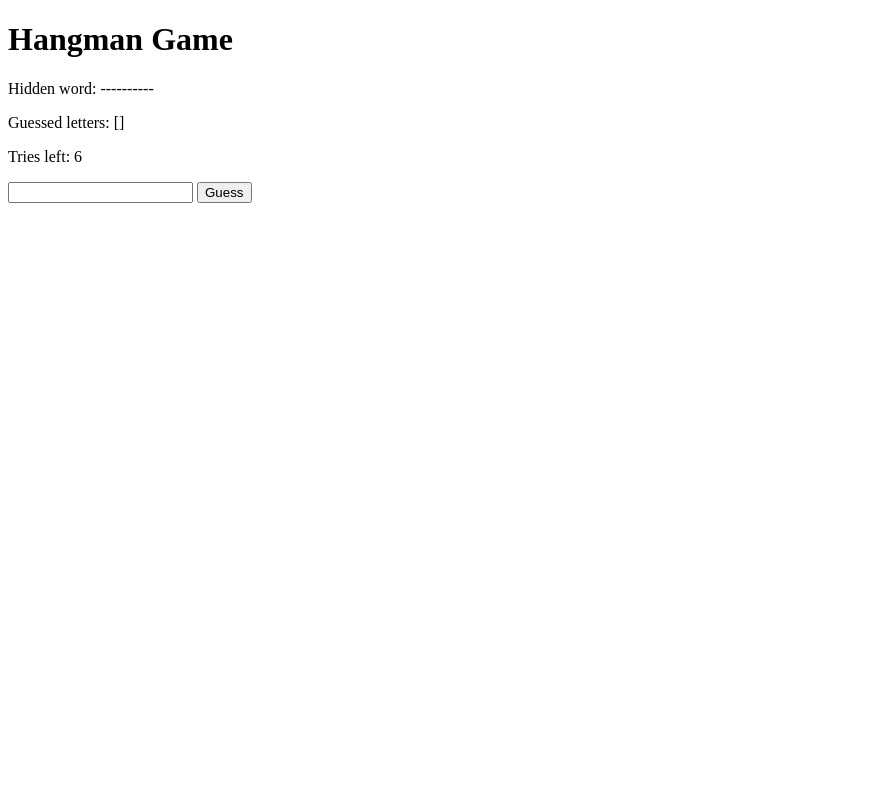
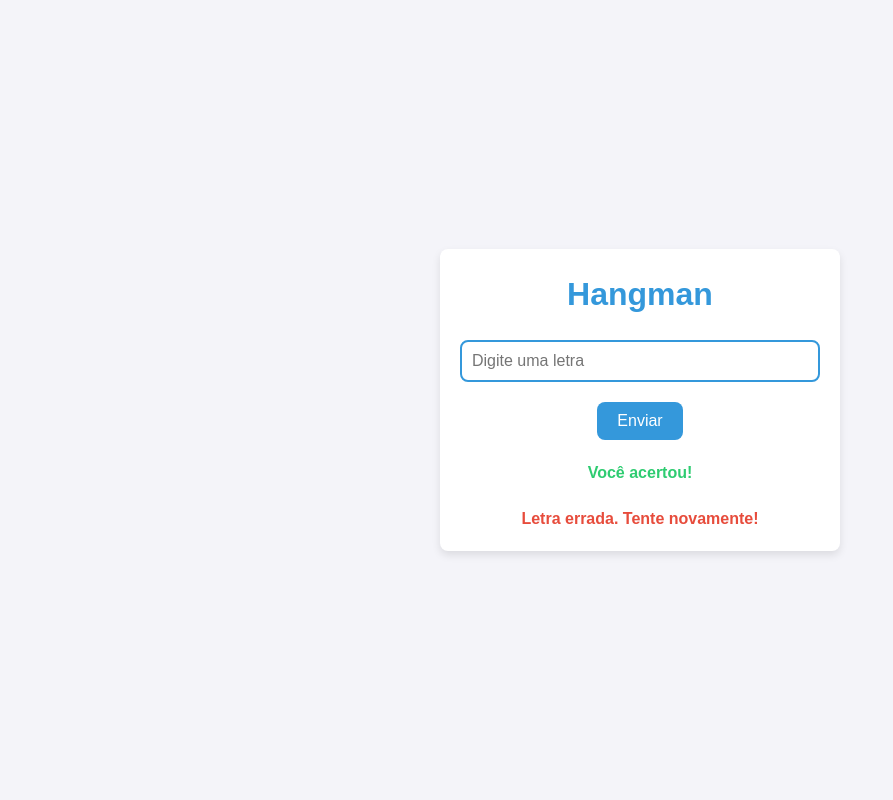
Before and after one commit to resenhandodirei/HangmanGame_PythonFastHtml, a FastAPI app: page / in a window 1280 px wide. Shown: the whole page, without its empty margins (0-893 px from the left). Run offline with FastAPI, Linux system fonts and the light colour scheme.

Commit message:
feat: estilizado, mas alguns erros

```diff
--- /dev/null
+++ b/static/styles.css
@@ -0,0 +1,93 @@
+/* Variáveis para facilitar personalização */
+:root {
+    --primary-color: #3498db;
+    --secondary-color: #2ecc71;
+    --background-color: #f4f4f9;
+    --text-color: #333;
+    --border-radius: 8px;
+    --transition-time: 0.3s;
+}
+
+/* Reset básico */
+* {
+    margin: 0;
+    padding: 0;
+    box-sizing: border-box;
+}
+
+body {
+    font-family: 'Arial', sans-serif;
+    background-color: var(--background-color);
+    color: var(--text-color);
+    line-height: 1.6;
+    display: flex;
+    justify-content: center;
+    align-items: center;
+    height: 100vh;
+    padding: 20px;
+}
+
+/* Estilização do container principal */
+.container {
+    background: #fff;
+    padding: 20px;
+    max-width: 400px;
+    width: 100%;
+    box-shadow: 0 4px 8px rgba(0, 0, 0, 0.1);
+    border-radius: var(--border-radius);
+    text-align: center;
+}
+
+/* Estilização do título */
+h1 {
+    font-size: 2rem;
+    color: var(--primary-color);
+    margin-bottom: 20px;
+}
+
+/* Estilização do campo de entrada */
+input[type="text"] {
+    width: 100%;
+    padding: 10px;
+    margin-bottom: 20px;
+    border: 2px solid var(--primary-color);
+    border-radius: var(--border-radius);
+    font-size: 1rem;
+    transition: border-color var(--transition-time);
+}
+
+input[type="text"]:focus {
+    border-color: var(--secondary-color);
+    outline: none;
+}
+
+/* Botão estilizado */
+button {
+    background: var(--primary-color);
+    color: #fff;
+    border: none;
+    padding: 10px 20px;
+    font-size: 1rem;
+    border-radius: var(--border-radius);
+    cursor: pointer;
+    transition: background-color var(--transition-time);
+}
+
+button:hover {
+    background: var(--secondary-color);
+}
+
+/* Mensagens de feedback */
+.message {
+    margin-top: 20px;
+    font-size: 1rem;
+    font-weight: bold;
+}
+
+.success {
+    color: var(--secondary-color);
+}
+
+.error {
+    color: #e74c3c;
+}
--- a/templates/index.html
+++ b/templates/index.html
@@ -1,18 +1,21 @@
-<!DOCTYPE html>
-<html>
+<!-- <!DOCTYPE html>
+<html lang="en">
 <head>
-    <script src="/static/script.js"></script>
-
+    <meta charset="UTF-8">
+    <meta name="viewport" content="width=device-width, initial-scale=1.0">
     <title>Hangman Game</title>
+    <link rel="stylesheet" href="/static/styles.css">
 </head>
 <body>
     <h1>Hangman Game</h1>
-    <p>Hidden word: {{ hidden_word }}</p>
-    <p>Guessed letters: {{ guessed_letters }}</p>
-    <p>Tries left: {{ max_tries }}</p>
+    <p>Word: {{ hidden_word }}</p>
+    <p>Guessed Letters: {{ guessed_letters }}</p>
+    <p>Remaining Tries: {{ max_tries }}</p>
+
     {% if message %}
-        <p>{{ message }}</p>
+        <p class="message">{{ message }}</p>
     {% endif %}
+
     <form action="/guess" method="post">
         <input type="text" name="letter" maxlength="1" required>
         <button type="submit">Guess</button>
@@ -20,3 +23,22 @@
     <script src="/static/script.js"></script>
 </body>
 </html>
+-->
+<!DOCTYPE html>
+<html lang="en">
+<head>
+    <meta charset="UTF-8">
+    <meta name="viewport" content="width=device-width, initial-scale=1.0">
+    <title>Hangman</title>
+    <link rel="stylesheet" href="/static/styles.css">
+</head>
+<body>
+    <div class="container">
+        <h1>Hangman</h1>
+        <input type="text" placeholder="Digite uma letra">
+        <button>Enviar</button>
+        <div class="message success">Você acertou!</div>
+        <div class="message error">Letra errada. Tente novamente!</div>
+    </div>
+</body>
+</html>
```
Also changed, not shown: static/script.js (added, +31 -0 lines).
